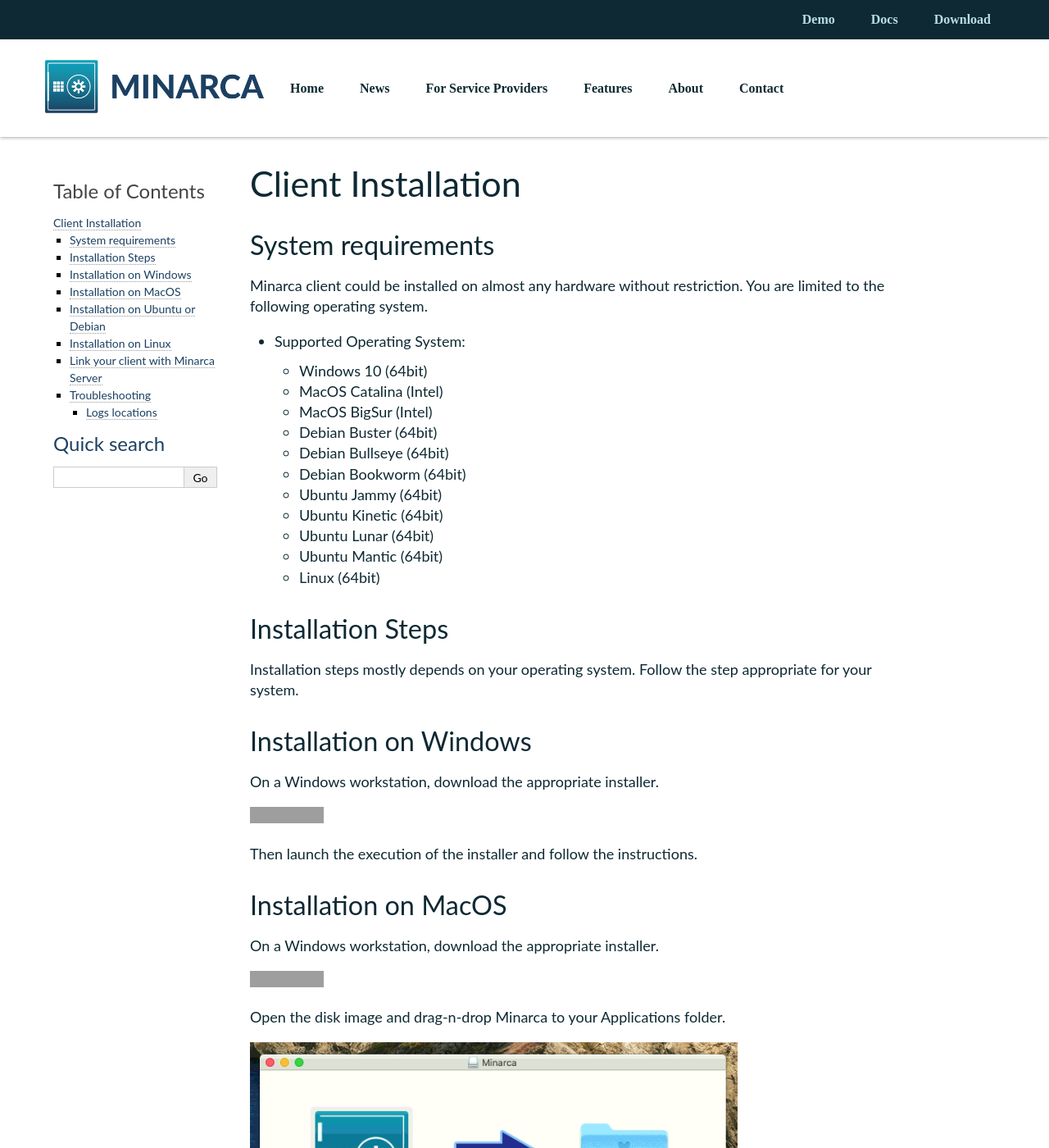
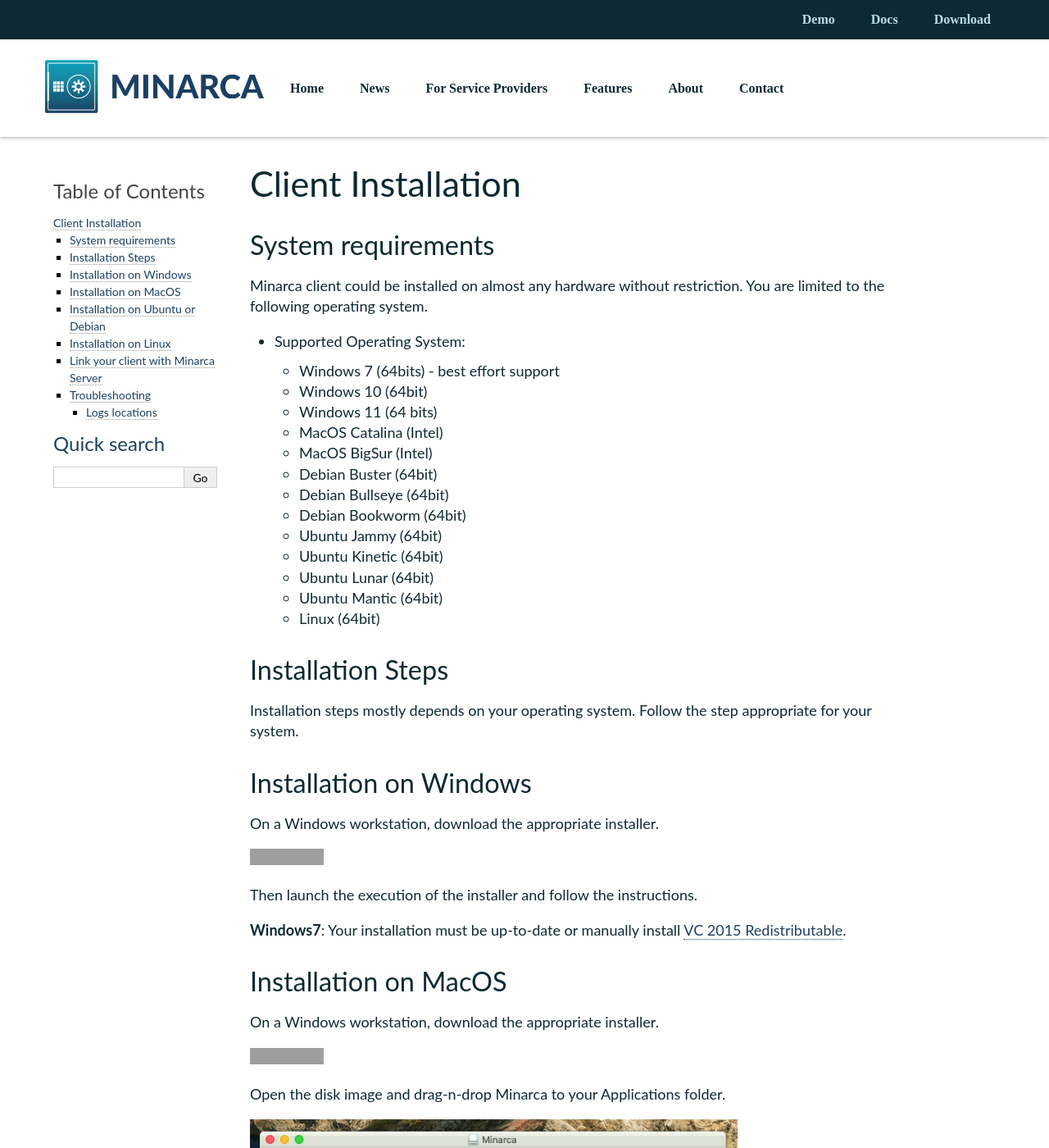
Before and after one commit to ikus060/minarca, a Sphinx documentation site: the page built from doc/minarca-client.md, in a window 1280 px wide and 1400 px high. Shown: the whole window at 82% size. Built offline with Sphinx 7.4.7, drawn with Linux system fonts in a browser that asks for light colours; grey boxes are pictures that could not be loaded.

Commit message:
Add detail about Window 7 installation

```diff
--- a/doc/minarca-client.md
+++ b/doc/minarca-client.md
@@ -6,7 +6,9 @@
 restriction. You are limited to the following operating system.
 
 * Supported Operating System:
+  * Windows 7 (64bits) - best effort support
   * Windows 10 (64bit)
+  * Windows 11 (64 bits)
   * MacOS Catalina (Intel)
   * MacOS BigSur (Intel)
   * Debian Buster (64bit)
@@ -29,6 +31,8 @@
 <a href="https://www.ikus-soft.com/archive/minarca/minarca-client-latest.exe"><img alt="Minarca Client for Windows" src="https://img.shields.io/badge/download-Minarca-blue?&logo=windows&style=for-the-badge"></a>
 
 Then launch the execution of the installer and follow the instructions.
+
+**Windows7**: Your installation must be up-to-date or manually install [VC 2015 Redistributable](https://www.microsoft.com/en-US/download/details.aspx?id=48145).
 
 ## Installation on MacOS
 
```
